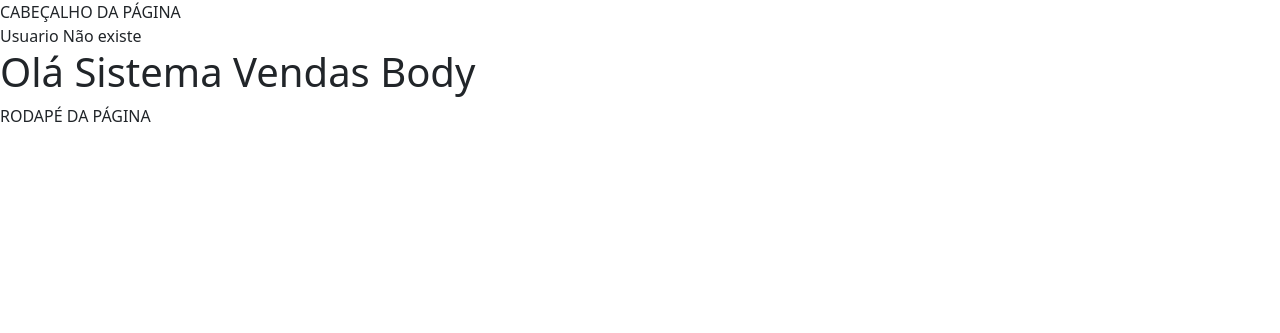
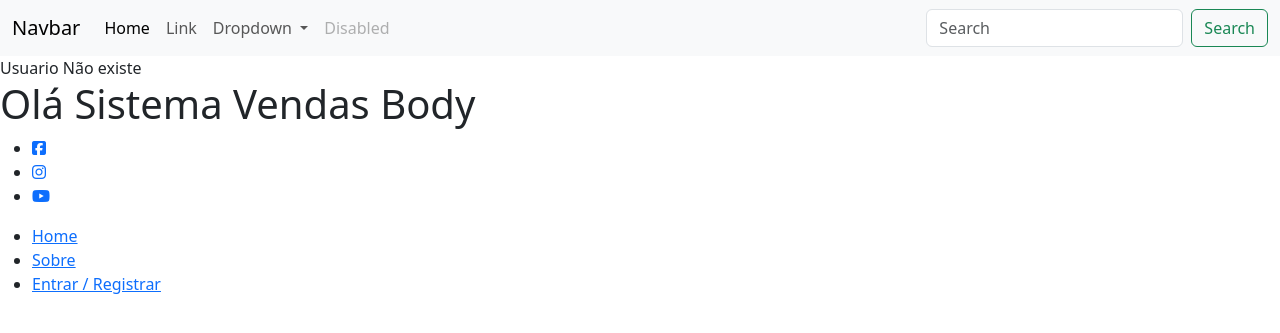
Before and after one commit to gabrielapaulino18/sistema_vendas, a PHP site: page / in a window 1280 px wide. Shown: the top 333 px of the page. Run offline with PHP 8.4, Linux system fonts and the light colour scheme; data that the repository does not hold is empty.

Commit message:
adicao de arquivo css para o footer

```diff
--- a/backend/template/footer.php
+++ b/backend/template/footer.php
@@ -1,5 +1,26 @@
-<footer>
-     RODAPÉ DA PÁGINA
+<footer id="footer" class="footer mt-auto">
+    <div class="social-container">
+          <ul>
+               <li>
+                    <a href="https://www.facebook.com/zuck/"><i class="fab fa-facebook-square"></i></a>
+               </li>
+                    <li>
+                         <a href="#"><i class="fab fa-instagram"></i></a>
+                    </li>
+               <li>
+                    <a href="#"><i class="fab fa-youtube"></i></a>
+               </li>
+          </ul>
+    </div>
+    <div id=footer-links-container>
+          <ul>
+               <li><a href="index.php">Home</a></li>
+               <li><a href="sobre.php">Sobre</a></li>
+               <li><a href="login.php">Entrar / Registrar</a></li>
+          </ul>
+    </div>
 </footer>
-
+<!--Bootstrap JS CDN-->
+<script src="https://cdn.jsdelivr.net/npm/bootstrap@5.3.3/dist/js/bootstrap.bundle.min.js" integrity="sha384-YvpcrYf0tY3lHB60NNkmXc5s9fDVZLESaAA55NDzOxhy9GkcIdslK1eN7N6jIeHz" crossorigin="anonymous"></script>
+</body>
 </html>
--- a/backend/template/header.php
+++ b/backend/template/header.php
@@ -6,14 +6,53 @@
     <meta name="viewport" content="width=device-width, initial-scale=1.0">
     <title>Sistema Vendas</title>
     <!--Bootstrap CDN-->
-    <link rel="stylesheet" href="https://cdnjs.cloudflare.com/ajax/libs/bootstrap/5.3.3/css/bootstrap.css" integrity="sha512-VcyUgkobcyhqQl74HS1TcTMnLEfdfX6BbjhH8ZBjFU9YTwHwtoRtWSGzhpDVEJqtMlvLM2z3JIixUOu63PNCYQ==" crossorigin="anonymous" referrerpolicy="no-referrer" />
-    <!--Bootstrap JS CDN-->
-    <script src="https://cdnjs.cloudflare.com/ajax/libs/bootstrap/5.3.3/js/bootstrap.js" integrity="sha512-lsA4IzLaXH0A+uH6JQTuz6DbhqxmVygrWv1CpC/s5vGyMqlnP0y+RYt65vKxbaVq+H6OzbbRtxzf+Zbj20alGw==" crossorigin="anonymous" referrerpolicy="no-referrer"></script>
+    <link href="https://cdn.jsdelivr.net/npm/bootstrap@5.3.3/dist/css/bootstrap.min.css" rel="stylesheet" integrity="sha384-QWTKZyjpPEjISv5WaRU9OFeRpok6YctnYmDr5pNlyT2bRjXh0JMhjY6hW+ALEwIH" crossorigin="anonymous">
+
     <!--Font Awesome CDN-->
     <link rel="stylesheet" href="https://cdnjs.cloudflare.com/ajax/libs/font-awesome/6.5.2/css/all.min.css" integrity="sha512-SnH5WK+bZxgPHs44uWIX+LLJAJ9/2PkPKZ5QiAj6Ta86w+fsb2TkcmfRyVX3pBnMFcV7oQPJkl9QevSCWr3W6A==" crossorigin="anonymous" referrerpolicy="no-referrer" />
+
+    <!-- Meu CSS -->
+    <link rel="stylesheet" href="css/styles.css">
 </head>
 
 <body>
     <header>
-    CABEÇALHO DA PÁGINA
+        <nav class="navbar navbar-expand-lg bg-body-tertiary">
+            <div class="container-fluid">
+                <a class="navbar-brand" href="#">Navbar</a>
+                <button class="navbar-toggler" type="button" data-bs-toggle="collapse" data-bs-target="#navbarSupportedContent" aria-controls="navbarSupportedContent" aria-expanded="false" aria-label="Toggle navigation">
+                    <span class="navbar-toggler-icon"></span>
+                </button>
+                <div class="collapse navbar-collapse" id="navbarSupportedContent">
+                    <ul class="navbar-nav me-auto mb-2 mb-lg-0">
+                        <li class="nav-item">
+                            <a class="nav-link active" aria-current="page" href="#">Home</a>
+                        </li>
+                        <li class="nav-item">
+                            <a class="nav-link" href="#">Link</a>
+                        </li>
+                        <li class="nav-item dropdown">
+                            <a class="nav-link dropdown-toggle" href="#" role="button" data-bs-toggle="dropdown" aria-expanded="false">
+                                Dropdown
+                            </a>
+                            <ul class="dropdown-menu">
+                                <li><a class="dropdown-item" href="#">Action</a></li>
+                                <li><a class="dropdown-item" href="#">Another action</a></li>
+                                <li>
+                                    <hr class="dropdown-divider">
+                                </li>
+                                <li><a class="dropdown-item" href="#">Something else here</a></li>
+                            </ul>
+                        </li>
+                        <li class="nav-item">
+                            <a class="nav-link disabled" aria-disabled="true">Disabled</a>
+                        </li>
+                    </ul>
+                    <form class="d-flex" role="search">
+                        <input class="form-control me-2" type="search" placeholder="Search" aria-label="Search">
+                        <button class="btn btn-outline-success" type="submit">Search</button>
+                    </form>
+                </div>
+            </div>
+        </nav>
     </header>
```
